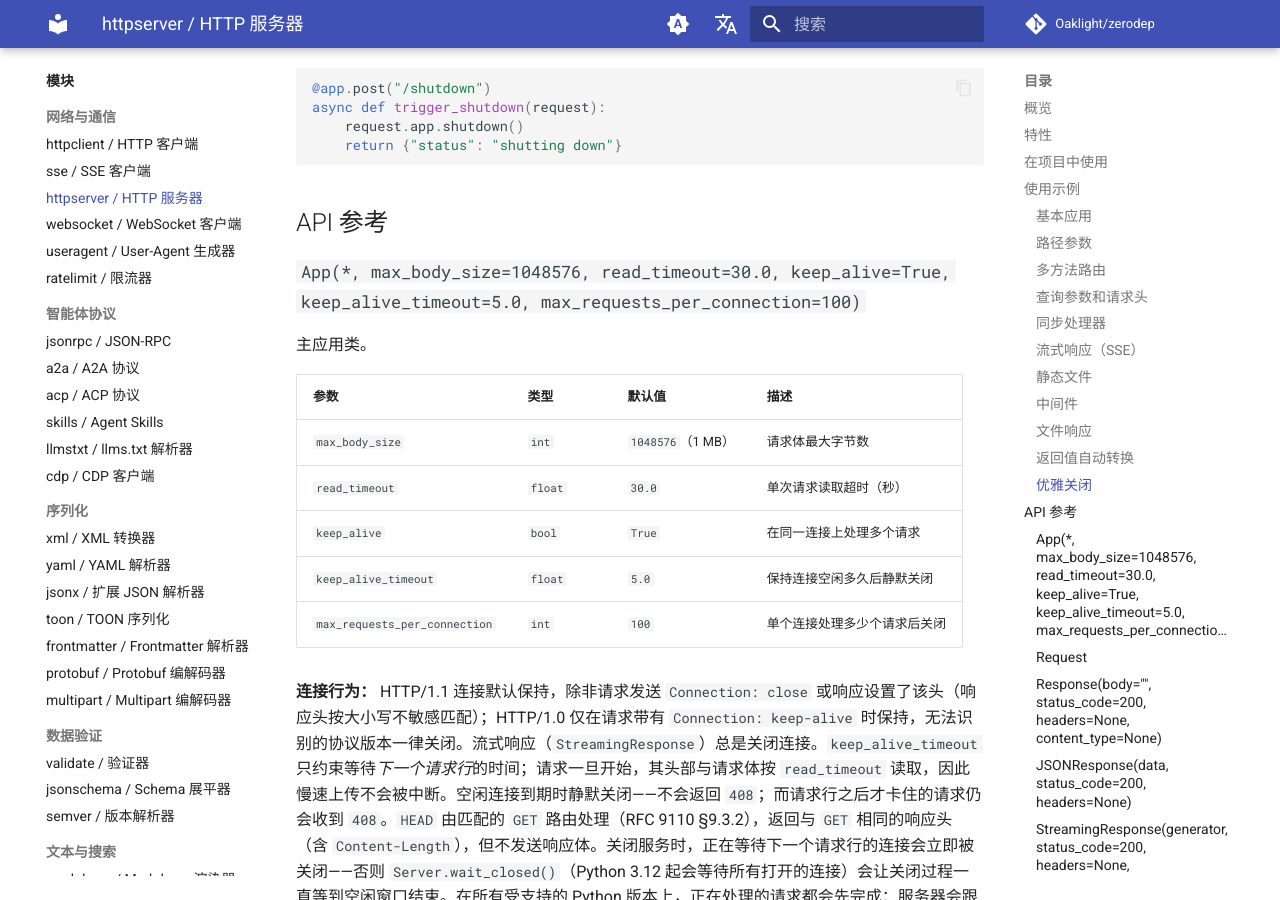
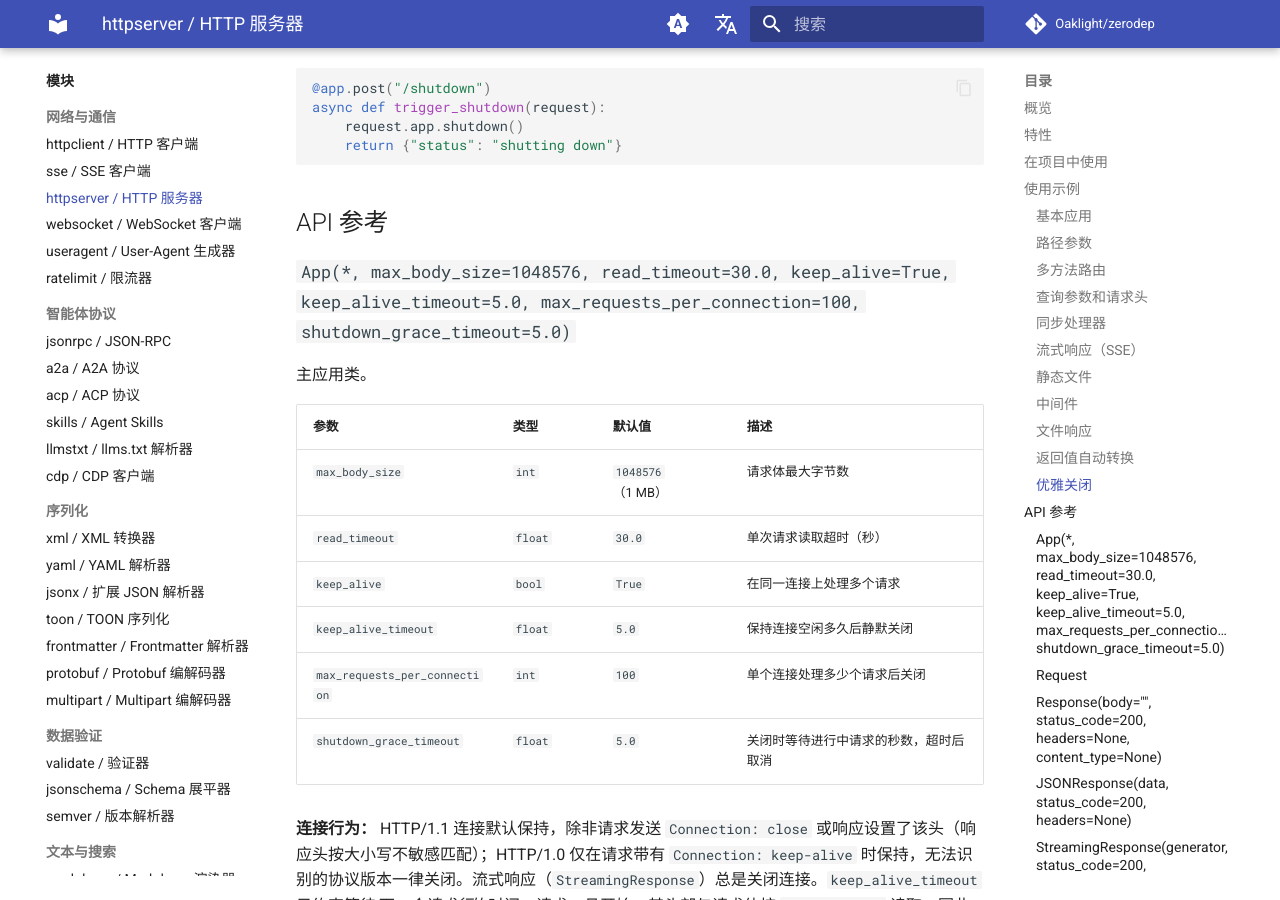
Before and after one commit to Oaklight/zerodep, an MkDocs documentation site: the page built from docs/modules/httpserver.md, in a window 1280 px wide and 900 px high, scrolled down 4076 px. Built offline with MkDocs 1.6.1 and Material for MkDocs 9.7.7, drawn with Linux system fonts in a browser that asks for light colours; comment, search, counter and statistics services are not loaded.

Commit message:
docs(httpserver)：在 App 参考中补充 shutdown_grace_timeout
#218 的后续补充。

```diff
--- a/docs/modules/httpserver.md
+++ b/docs/modules/httpserver.md
@@ -192,7 +192,7 @@
 
 ## API 参考
 
-### `App(*, max_body_size=1048576, read_timeout=30.0, keep_alive=True, keep_alive_timeout=5.0, max_requests_per_connection=100)`
+### `App(*, max_body_size=1048576, read_timeout=30.0, keep_alive=True, keep_alive_timeout=5.0, max_requests_per_connection=100, shutdown_grace_timeout=5.0)`
 
 主应用类。
 
@@ -203,6 +203,7 @@
 | `keep_alive` | `bool` | `True` | 在同一连接上处理多个请求 |
 | `keep_alive_timeout` | `float` | `5.0` | 保持连接空闲多久后静默关闭 |
 | `max_requests_per_connection` | `int` | `100` | 单个连接处理多少个请求后关闭 |
+| `shutdown_grace_timeout` | `float` | `5.0` | 关闭时等待进行中请求的秒数，超时后取消 |
 
 **连接行为：** HTTP/1.1 连接默认保持，除非请求发送 `Connection: close` 或响应设置了该头（响应头按大小写不敏感匹配）；HTTP/1.0 仅在请求带有 `Connection: keep-alive` 时保持，无法识别的协议版本一律关闭。流式响应（`StreamingResponse`）总是关闭连接。`keep_alive_timeout` 只约束等待*下一个请求行*的时间；请求一旦开始，其头部与请求体按 `read_timeout` 读取，因此慢速上传不会被中断。空闲连接到期时静默关闭——不会返回 `408`；而请求行之后才卡住的请求仍会收到 `408`。`HEAD` 由匹配的 `GET` 路由处理（RFC 9110 §9.3.2），返回与 `GET` 相同的响应头（含 `Content-Length`），但不发送响应体。关闭服务时，正在等待下一个请求行的连接会立即被关闭——否则 `Server.wait_closed()`（Python 3.12 起会等待所有打开的连接）会让关闭过程一直等到空闲窗口结束。在所有受支持的 Python 版本上，正在处理的请求都会先完成：服务器会跟踪连接处理任务，最多等待 `shutdown_grace_timeout`（默认 5 秒，可通过 `App(shutdown_grace_timeout=...)` 调整）再取消它们，因为 3.10/3.11 上 `wait_closed()` 会立即返回。关闭开始后才完成的请求会以 `Connection: close` 返回。
 
```
